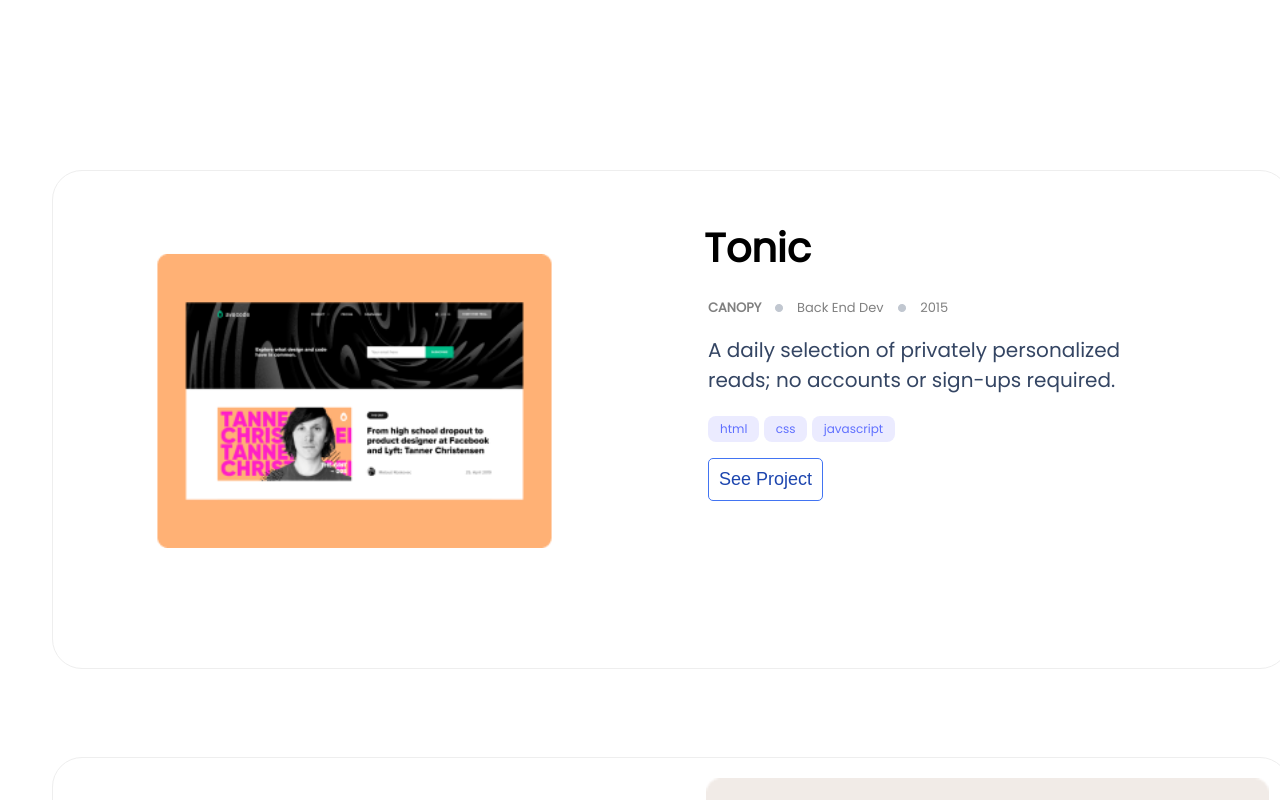
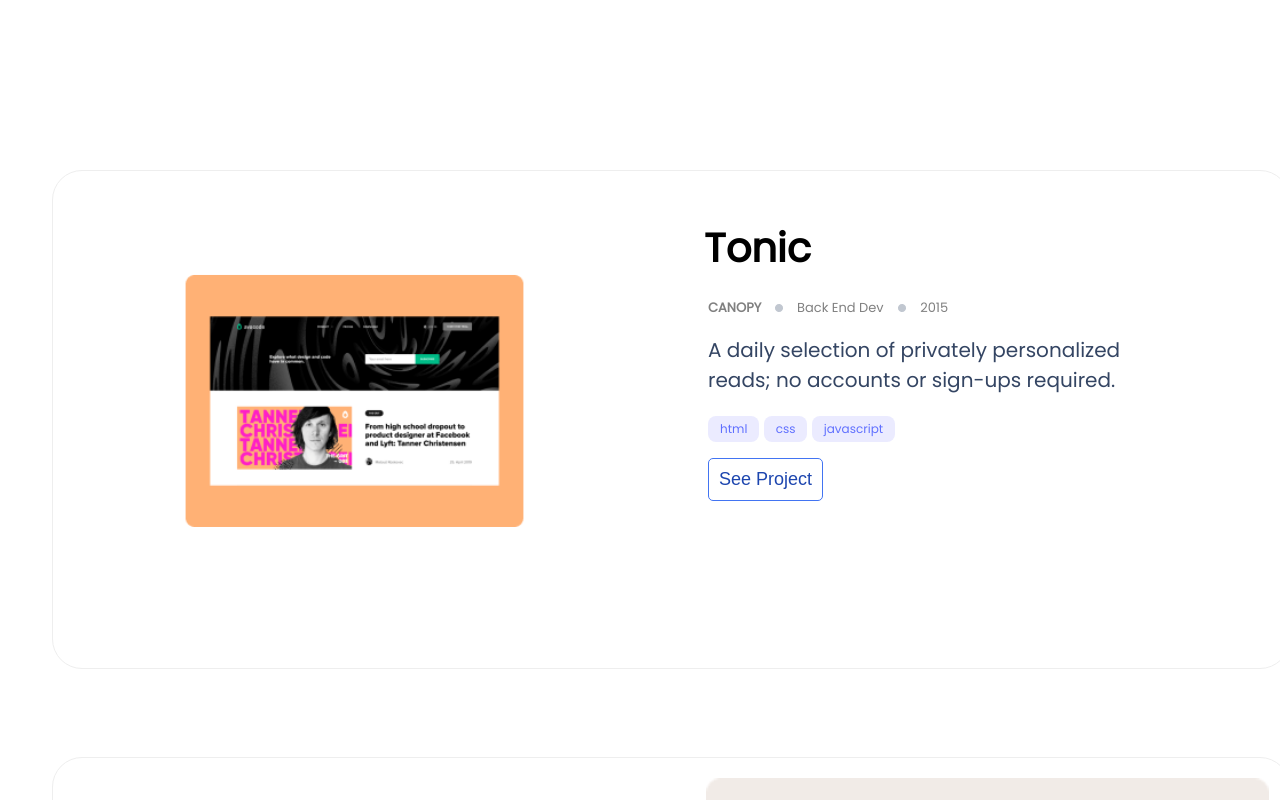
Before and after one commit to shaqayq/Microverse-Portfolio, a website: page index.html in a window 1280 px wide. In both pictures the pointer is over the picture 354 px from the left and 1154 px from the top of the page. Shown: the part 754-1554 px from the top of the page. Drawn offline with Linux system fonts and the light colour scheme; files whose address does not match are found by name.

Commit message:
Add scale animation for change image size in desktop version

```diff
--- a/style.css
+++ b/style.css
@@ -474,7 +474,7 @@ input {
   }
 
   .screenshoot:hover {
-    transform: scale(0.7);
+    transform: scale(0.6);
   }
 
   .right-side {
```
